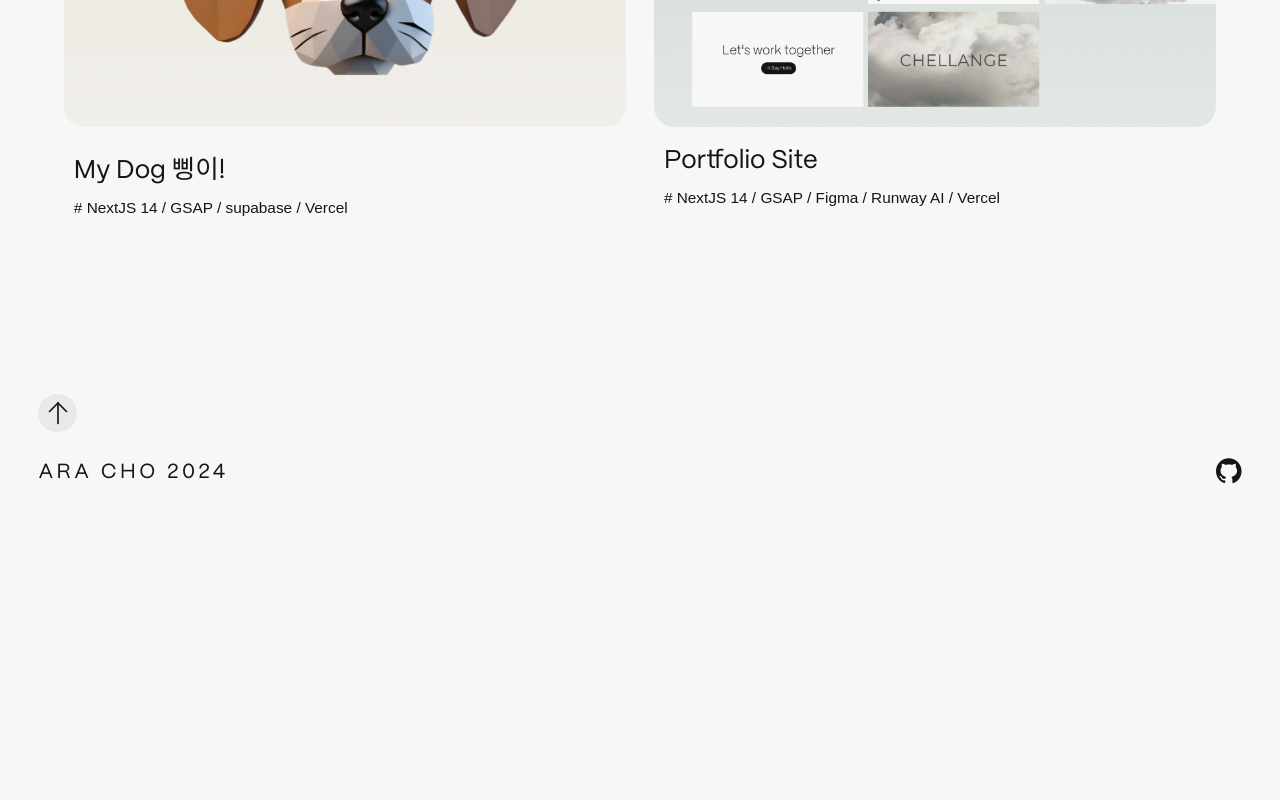
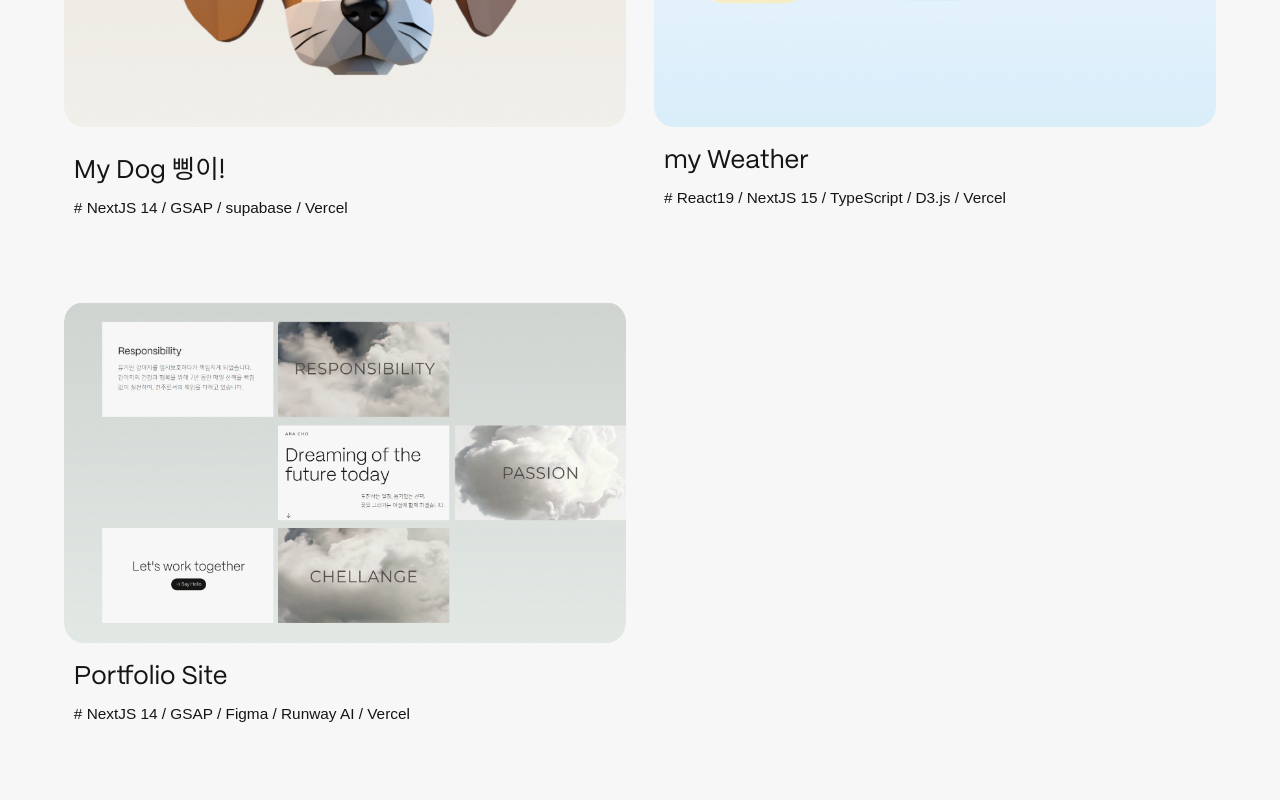
Before and after one commit to pingmommy/my-portfolio_v2, a Next.js app: page /work in a window 1280 px wide. Shown: the part 1120-1920 px from the top of the page. Before the commit the page ends 1633 px from the top, so only its background shows below. Built offline with nearby package versions, Linux system fonts and the light colour scheme; a web font is replaced by a local one.

Commit message:
weather 앱 썸네일추가

```diff
--- a/src/component/about/main/mainCotents/mywork/myWork.data.ts
+++ b/src/component/about/main/mainCotents/mywork/myWork.data.ts
@@ -2,6 +2,8 @@ import portfolioImg from "../../../../../../public/portfolio.png";
 import secondhandshopImg from "../../../../../../public/secondhandshop.png";
 import pingImg from "../../../../../../public/ping.png";
 import conceptImg from "../../../../../../public/11concept.png";
+import myWeatherImg from "../../../../../../public/myWeather.png";
+
 export const MY_WORK_DATA = [
   {
     src: conceptImg,
@@ -25,6 +27,13 @@ export const MY_WORK_DATA = [
     href: "https://ping-app-aras-projects-1337218a.vercel.app/",
   },
   {
+    src: myWeatherImg,
+    alt: "my Weather image",
+    name: "my Weather",
+    summary: "# React19 / NextJS 15 / TypeScript / D3.js / Vercel",
+    href: "https://my-weather-mauve.vercel.app",
+  },
+  {
     src: portfolioImg,
     alt: "ara cho site image",
     name: "Portfolio Site",
--- a/src/component/about/main/mainCotents/mywork/myWork.tsx
+++ b/src/component/about/main/mainCotents/mywork/myWork.tsx
@@ -4,8 +4,10 @@ import gsap from "gsap";
 import { useRef } from "react";
 import { useGSAP } from "@gsap/react";
 import { ScrollTrigger } from "gsap/all";
+import { MY_WORK_DATA } from "./myWork.data";
+import MyWorkUI from "./myWorkUI";
 
-import MyWorkUI from "./myWorkUI";
+const workData = MY_WORK_DATA.slice(0, 4);
 
 export default function MyWork() {
   const recent = useRef(null);
@@ -32,7 +34,7 @@ export default function MyWork() {
   );
   return (
     <>
-      <MyWorkUI myContainer={recent} />
+      <MyWorkUI myContainer={recent} data={workData} />
     </>
   );
 }
--- a/src/component/about/main/mainCotents/mywork/myWorkUI.tsx
+++ b/src/component/about/main/mainCotents/mywork/myWorkUI.tsx
@@ -5,9 +5,10 @@ import { MutableRefObject } from "react";
 
 interface Props {
   myContainer: MutableRefObject<null>;
+  data: typeof MY_WORK_DATA;
 }
 
-export default function MyWorkUI({ myContainer }: Props) {
+export default function MyWorkUI({ myContainer, data }: Props) {
   return (
     <>
       <section ref={myContainer}>
@@ -16,7 +17,7 @@ export default function MyWorkUI({ myContainer }: Props) {
         </h2>
         <div style={{ marginTop: "10rem" }}>
           <section className={`${style.myWorkSection} recent-item`}>
-            {MY_WORK_DATA.map((item, idx) => (
+            {data.map((item, idx) => (
               <div className={style.myWorkWrapper} key={idx}>
                 <a href={item.href} target="_blank">
                   <div className={style.visualContents}>
--- a/src/component/work/work.module.css
+++ b/src/component/work/work.module.css
@@ -2,6 +2,7 @@
   padding-bottom: 12rem;
   margin: 0 auto;
 
+  overflow: hidden;
   width: 90%;
 }
 
--- a/src/component/work/work.tsx
+++ b/src/component/work/work.tsx
@@ -5,6 +5,7 @@ import MyWorkUI from "../about/main/mainCotents/mywork/myWorkUI";
 import { useGSAP } from "@gsap/react";
 import gsap from "gsap";
 import style from "./work.module.css";
+import { MY_WORK_DATA } from "../about/main/mainCotents/mywork/myWork.data";
 export default function RecentWork() {
   const container = useRef(null);
 
@@ -32,7 +33,7 @@ export default function RecentWork() {
 
   return (
     <main className={style.wrapper}>
-      <MyWorkUI myContainer={container} />
+      <MyWorkUI myContainer={container} data={MY_WORK_DATA} />
     </main>
   );
 }
```
Also changed, not shown: src/component/contact/main/main.tsx (+16 -5 lines), public/myWeather.png (added).
